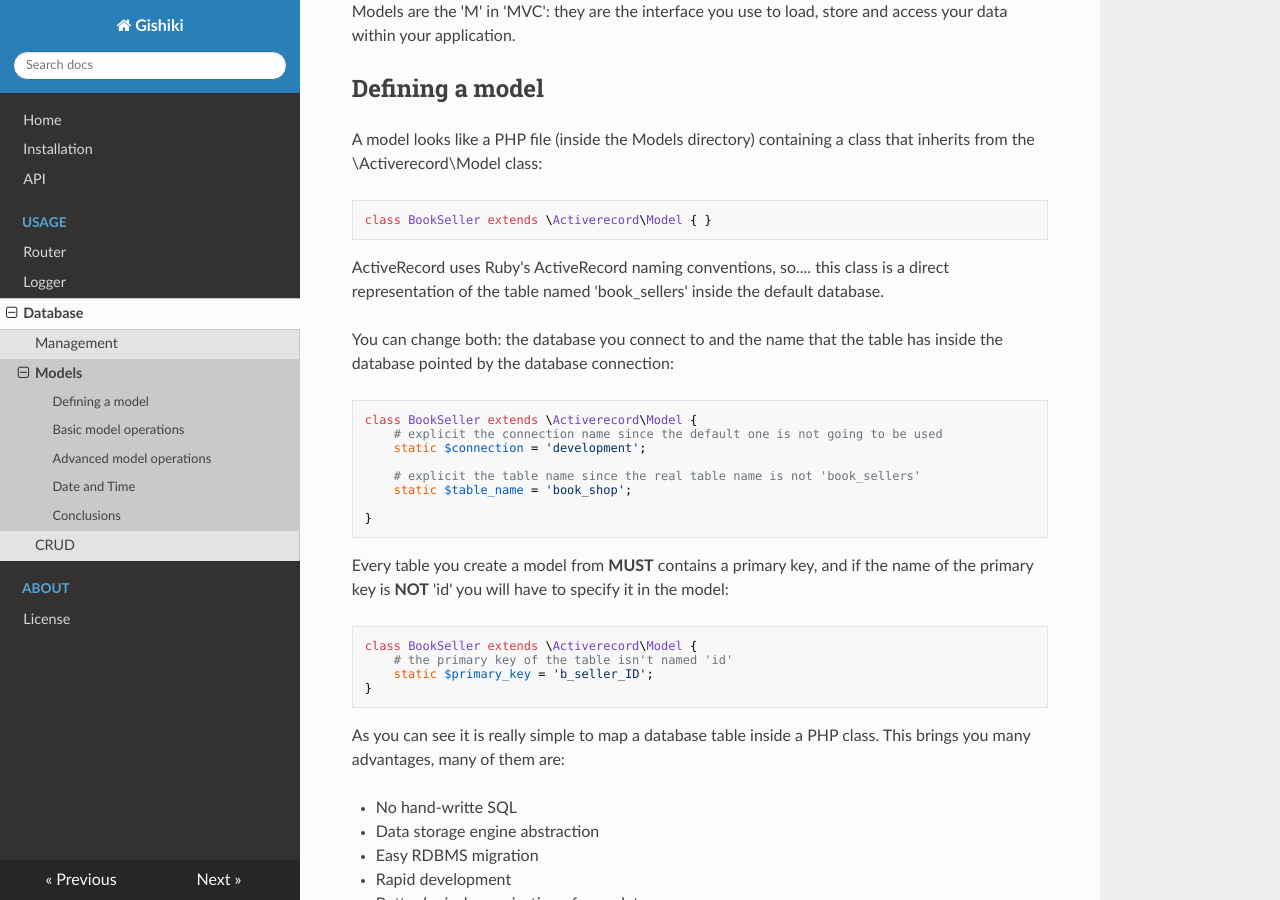
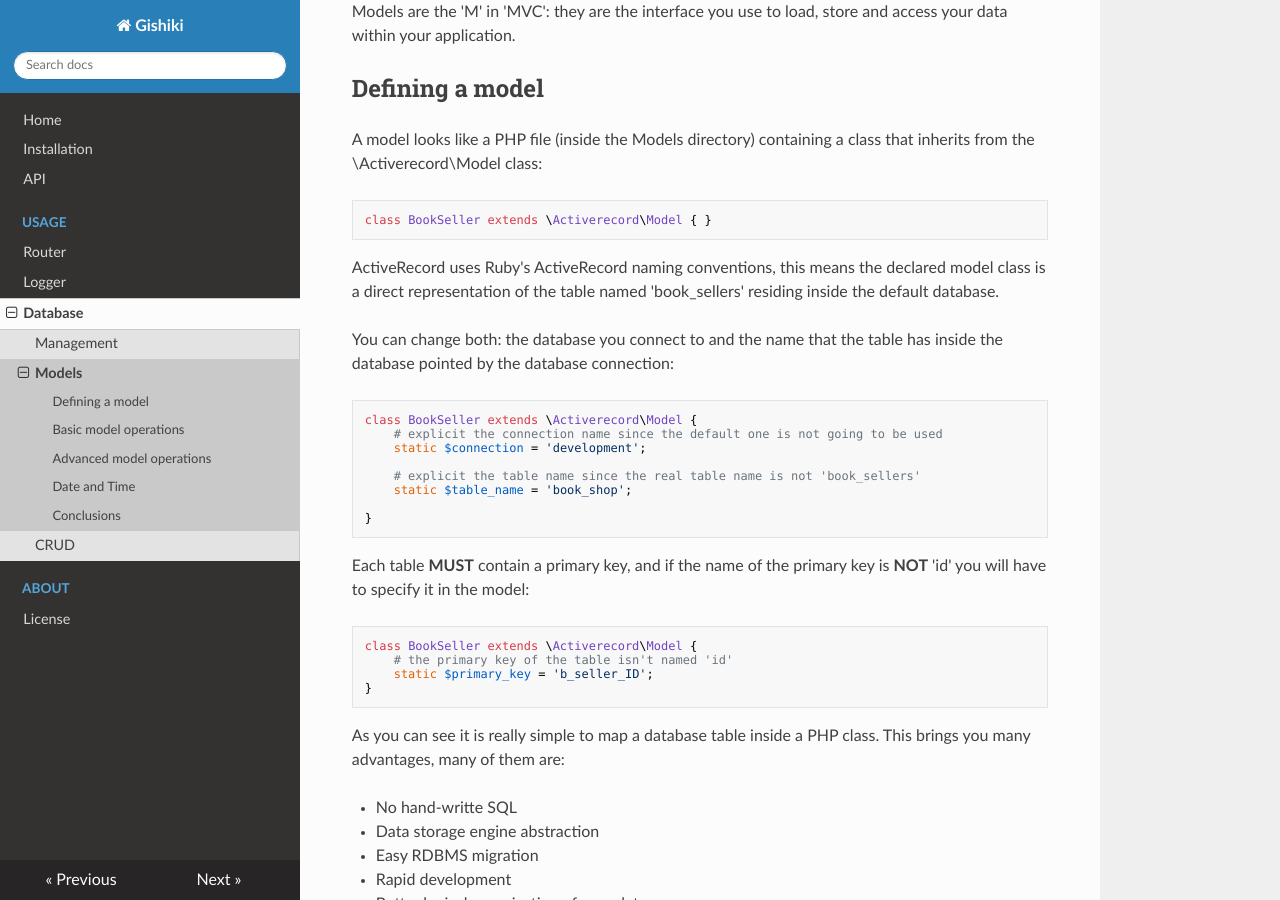
Before and after one commit to NeroReflex/Gishiki, an MkDocs documentation site: the page built from Documentation/docs/usage/database/models.md, in a window 1280 px wide and 900 px high, scrolled down 280 px. Built offline with MkDocs 1.6.1, drawn with Linux system fonts in a browser that asks for light colours; nearby versions of some CDN libraries; old or Windows-style settings are respelled for this version of MkDocs.

Commit message:
Small corrections

````diff
--- a/Documentation/docs/usage/database/models.md
+++ b/Documentation/docs/usage/database/models.md
@@ -16,8 +16,9 @@ that inherits from the \Activerecord\Model class:
 class BookSeller extends \Activerecord\Model { }
 ```
 
-ActiveRecord uses Ruby's ActiveRecord naming conventions, so.... this class is a
-direct representation of the table named 'book_sellers' inside the default database.
+ActiveRecord uses Ruby's ActiveRecord naming conventions, this means the declared
+model class is a direct representation of the table named 'book_sellers' residing
+inside the default database.
 
 You can change both: the database you connect to and the name that the table has
 inside the database pointed by the database connection:
@@ -33,7 +34,7 @@ class BookSeller extends \Activerecord\Model {
 }
 ```
 
-Every table you create a model from __MUST__ contains a primary key, and if the
+Each table __MUST__ contain a primary key, and if the
 name of the primary key is __NOT__ 'id' you will have to specify it in the model:
 
 ```PHP
@@ -88,6 +89,7 @@ Oh? What was that!? Was my database filled!?!? How?!?!? Where?!?!?
 Yup. As explained in the [CRUD](CRUD.md) section, in order to simplify even more your
 database interaction, you have your models being saved automatically!
 
+
 ## Advanced model operations
 Accessiong your model data as a class property can be easy, but it doesn't give you
 a lot of flexibility: think about a password: You want to encrypt a password before
@@ -141,6 +143,7 @@ If you call a custom getter/setter you haven't created it will result in a stand
 read/write, without custom behaviour, so... just use the syntax you like the most when
 dealing with your models.
 
+
 ## Date and Time
 As you can see from above examples you need to use ActiveRecord\DateTime object when
 dealing with a model property that represents time.
````
Also changed, not shown: Documentation/docs/usage/database/CRUD.md (+3 -2 lines), Documentation/docs/usage/database/management.md (+2 -2 lines), 2 other files.
